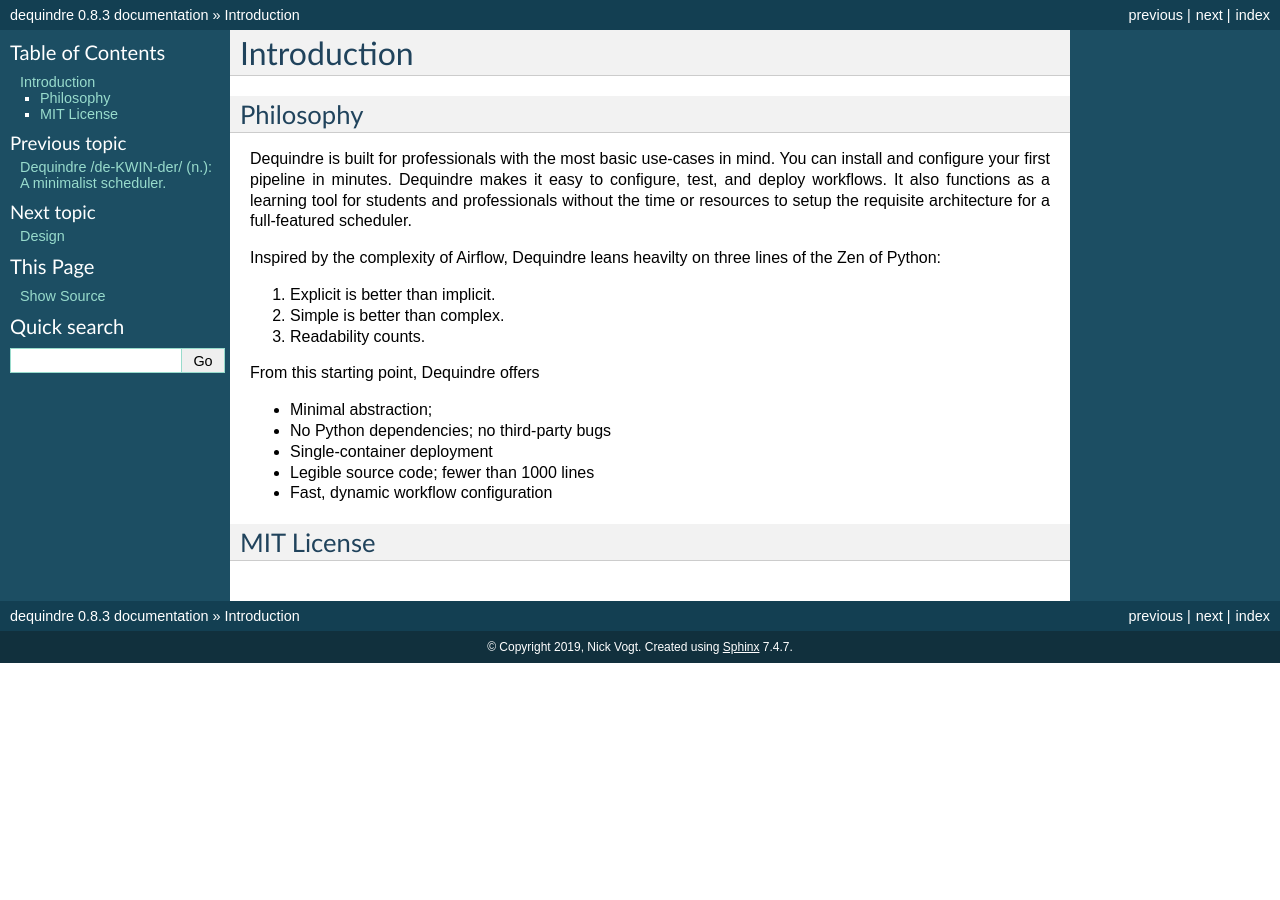
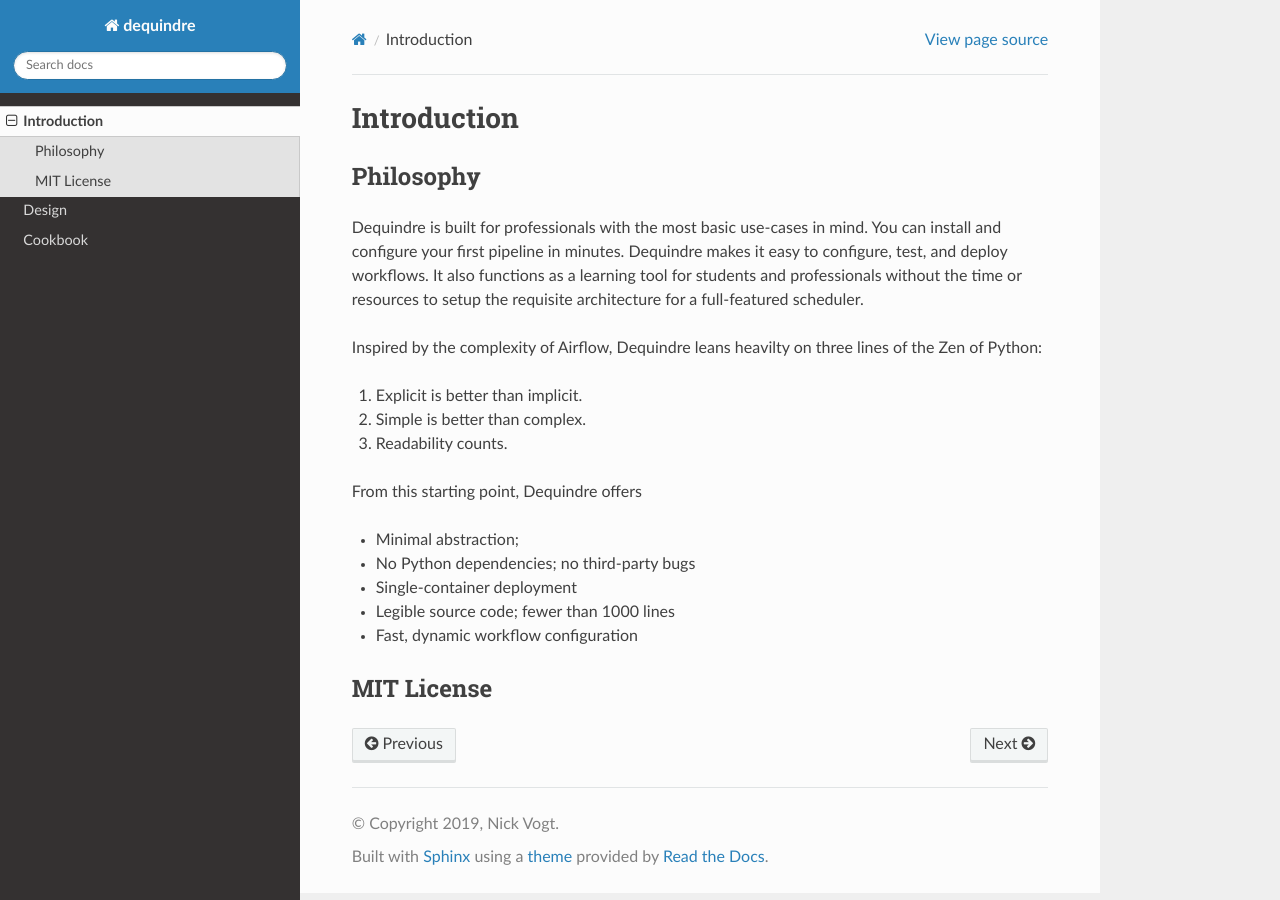
Before and after one commit to vogt4nick/dequindre, a Sphinx documentation site: the page built from docs/source/user-guide/intro.md, in a window 1280 px wide. Built offline with Sphinx 7.4.7 and the Read the Docs theme 2.0.0, drawn with Linux system fonts in a browser that asks for light colours.

Commit message:
use sphinx_rtd_theme

```diff
--- a/docs/source/conf.py
+++ b/docs/source/conf.py
@@ -74,7 +74,7 @@
 # The theme to use for HTML and HTML Help pages.  See the documentation for
 # a list of builtin themes.
 #
-html_theme = 'classic' # 'alabaster'
+html_theme = 'sphinx_rtd_theme' # 'alabaster'
 
 # Theme options are theme-specific and customize the look and feel of a theme
 # further.  For a list of options available for each theme, see the
--- a/environment.yml
+++ b/environment.yml
@@ -15,3 +15,4 @@
     - bump2version    >=0.5.2, <0.6
     - readme-renderer >=24.0,  <25.0
     - pipenv          ==2018.11.26
+    - sphinx_rtd_theme
```
